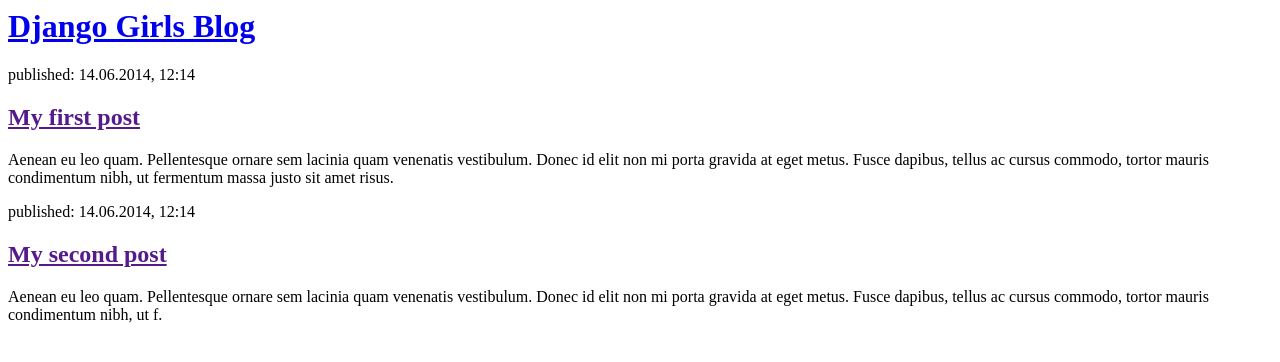
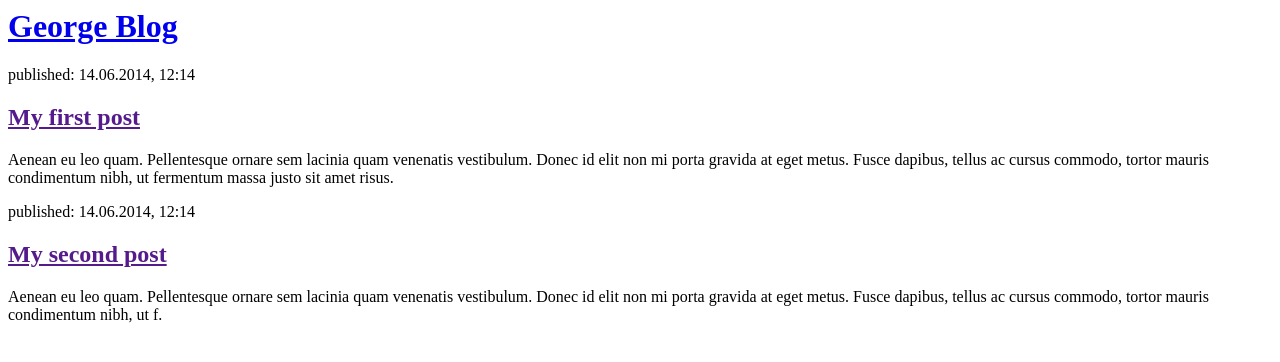
Before and after one commit to mbdgeorge/django-tutorial-blog, a Python web app: template blog/templates/blog/post_list.html in a window 1280 px wide. Shown: the top 362 px of the page. Run offline with Jinja, Linux system fonts and the light colour scheme; the template is opened without the code that fills it, so the values that code supplies are empty.

Commit message:
modified post_list html

```diff
--- a/blog/templates/blog/post_list.html
+++ b/blog/templates/blog/post_list.html
@@ -1,10 +1,10 @@
 <html>
     <head>
-        <title>Django Girls blog</title>
+        <title>George blog</title>
     </head>
     <body>
         <div>
-            <h1><a href="/">Django Girls Blog</a></h1>
+            <h1><a href="/">George Blog</a></h1>
         </div>
 
         <div>
--- a/blog/views.py
+++ b/blog/views.py
@@ -1,3 +1,4 @@
 from django.shortcuts import render
 
-# Create your views here.
+def post_list(request):
+    return render(request, 'blog/post_list.html', {})
```
